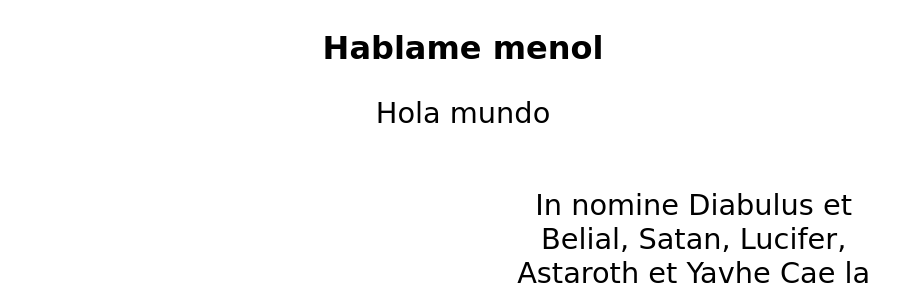
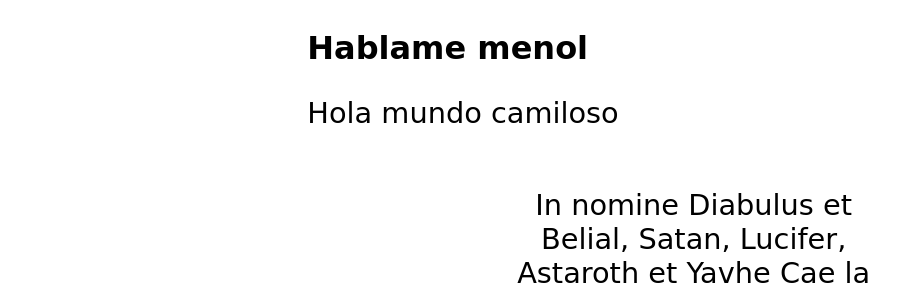
Before and after one commit to lordghick/camiclass, a plain HTML site: page index.html in a window 1280 px wide. Shown: the top 290 px of the page, without its empty margins (177-1097 px from the left). Drawn offline with Linux system fonts and the light colour scheme; a web font is replaced by a local one.

Commit message:
participacion no solicitada

```diff
--- a/index.html
+++ b/index.html
@@ -22,7 +22,7 @@
             </h1>
         </div>
         <div>
-            <p>Hola mundo</p>
+            <p>Hola mundo camiloso</p>
         </div>
     </div>
     <div class="centrado marico">
```
